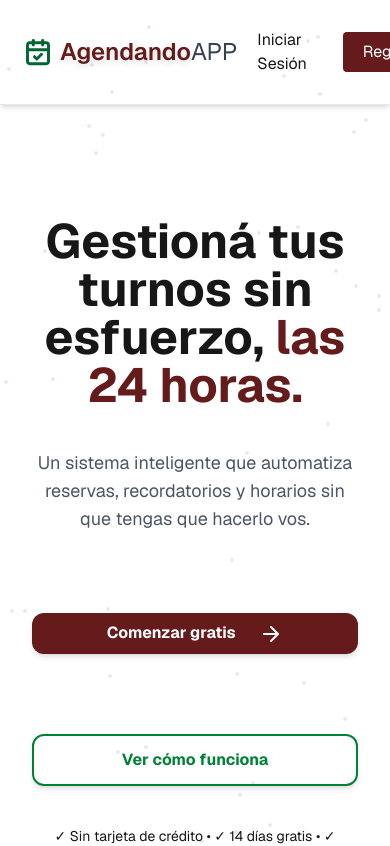
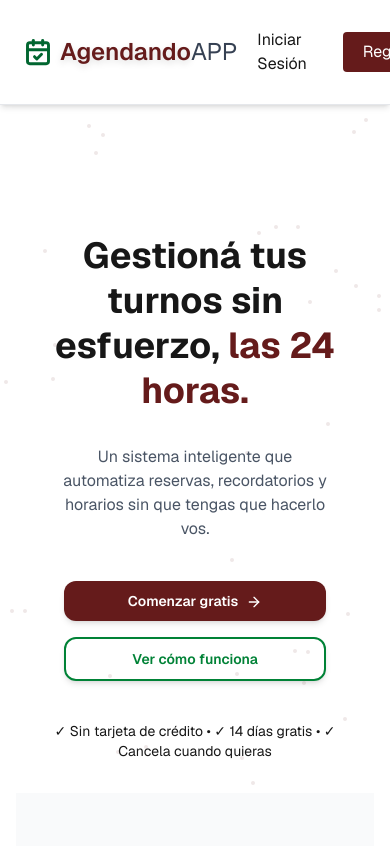
Before and after one commit to alanVelazquez14/agendando-app, a Next.js app in the folder client/: page / in a window 390 px wide. Shown: the top 846 px of the page. Built offline with nearby package versions, Linux system fonts and the light colour scheme.

Commit message:
feat: modificaciones responsives

```diff
--- a/client/src/app/clientes/page.tsx
+++ b/client/src/app/clientes/page.tsx
@@ -27,7 +27,7 @@ const clientes = [
 export default function ClientesPage() {
   return (
     <div className="flex flex-col items-center justify-between p-8 md:p-24 bg-background transition-colors duration-300 bg-gray-50">
-      <h1 className="text-5xl font-bold mb-6">Clientes Satisfechos</h1>
+      <h1 className="text-5xl font-bold mb-6 text-center">Clientes Satisfechos</h1>
       <p className="text-lg max-w-3xl text-center text-gray-600">
         Profesionales que confían en{" "}
         <span className="font-semibold text-[#651B1B]/80">AgendandoAPP</span>{" "}
--- a/client/src/app/page.tsx
+++ b/client/src/app/page.tsx
@@ -8,48 +8,64 @@ import CallToActionPage from "./call-to-action/page";
 export default function Home() {
   return (
     <>
-      <main className="flex flex-col items-center justify-between p-8 md:p-24 bg-background transition-colors duration-300">
+      <main className="flex flex-col items-center justify-between p-8 md:p-24 bg-background transition-colors duration-300 overflow-x-hidden">
+        {/* Fondo partículas */}
         <div className="absolute inset-0 -z-10">
           <Particles />
         </div>
-        <div className="space-y-10 text-center max-w-4xl">
+
+        {/* Contenedor principal con padding para mobile */}
+        <div className="space-y-10 text-center w-full max-w-4xl px-4 md:px-0">
           <div>
-            <h1 className="font-bold text-5xl md:text-6xl lg:text-7xl text-foreground mb-10 mt-20">
-              Gestioná tus turnos sin esfuerzo, {""}
+            <h1 className="font-bold text-4xl sm:text-5xl md:text-6xl lg:text-7xl text-foreground mb-8 mt-24 leading-tight">
+              Gestioná tus turnos sin esfuerzo,{" "}
               <span className="text-[#651B1B] dark:text-[#9A2C2C]">
                 las 24 horas.
               </span>
             </h1>
 
-            <p className="text-lg md:text-xl max-w-2xl text-center mx-auto mb-10 text-gray-600">
-              Un sistema inteligente que automatiza reservas, recordatorios y horarios sin que tengas que hacerlo vos.
+            <p className="text-base sm:text-lg md:text-xl max-w-xl text-center mx-auto mb-10 text-gray-600 px-2">
+              Un sistema inteligente que automatiza reservas, recordatorios y
+              horarios sin que tengas que hacerlo vos.
             </p>
           </div>
 
-          <div className="flex flex-col sm:flex-row gap-20 justify-center mt-20">
-            <button className="bg-[#651B1B] dark:bg-[#9A2C2C] text-white px-5 py-2 rounded-xl font-bold shadow-md hover:bg-[#651B1B]/90 dark:hover:bg-[#9A2C2C]/90 transition-all duration-300 transform hover:-translate-y-0.5 focus:ring-4 focus:ring-[#651B1B]/50 dark:focus:ring-[#9A2C2C]/50">
-              Comenzar gratis <ArrowRight className="inline-block ml-5" />
+          {/* Botones responsivos */}
+          <div className="flex flex-col sm:flex-row gap-4 sm:gap-10 justify-center mt-8 w-full px-4">
+            <button className="bg-[#651B1B] dark:bg-[#9A2C2C] text-white px-4 py-2.5 sm:px-6 sm:py-3 rounded-xl font-semibold sm:font-bold shadow-md hover:bg-[#651B1B]/90 dark:hover:bg-[#9A2C2C]/90 transition-all duration-300 transform hover:-translate-y-0.5 focus:ring-4 focus:ring-[#651B1B]/50 dark:focus:ring-[#9A2C2C]/50 w-full sm:w-auto text-sm sm:text-base">
+              Comenzar gratis
+              <ArrowRight className="inline-block ml-2 sm:ml-3 h-4 w-4 sm:h-5 sm:w-5" />
             </button>
-            <a href="#como-funciona" className="px-8 py-3 rounded-xl border-2 border-green-700 text-green-700 font-bold hover:bg-green-700 hover:text-white shadow-md transition-all duration-300 transform hover:-translate-y-0.5 focus:ring-4">
+
+            <a
+              href="#como-funciona"
+              className="px-4 py-2.5 sm:px-6 sm:py-3 rounded-xl border-2 border-green-700 text-green-700 font-semibold sm:font-bold  hover:bg-green-700 hover:text-white shadow-md transition-all duration-300 transform hover:-translate-y-0.5 focus:ring-4 w-full sm:w-auto text-center text-sm sm:text-bas"
+            >
               Ver cómo funciona
             </a>
           </div>
-          <div className="text-sm text-muted-foreground">
+
+          <div className="text-sm text-muted-foreground mt-4">
             ✓ Sin tarjeta de crédito • ✓ 14 días gratis • ✓ Cancela cuando
             quieras
           </div>
         </div>
       </main>
-      <section id="beneficios">
+
+      {/* Secciones */}
+      <section id="beneficios" className="px-4 md:px-0">
         <BeneficioPage />
       </section>
-      <section id="como-funciona">
+
+      <section id="como-funciona" className="px-4 md:px-0">
         <ComoFuncionaPage />
       </section>
-      <section>
+
+      <section className="px-4 md:px-0">
         <ClientesPage />
       </section>
-      <section>
+
+      <section className="px-4 md:px-0">
         <CallToActionPage />
       </section>
     </>
--- a/client/src/components/navbar/Navbar.tsx
+++ b/client/src/components/navbar/Navbar.tsx
@@ -31,7 +31,7 @@ export default function ThemeToggle() {
 
 export const Navbar = () => {
   return (
-    <nav className="bg-background text-foreground shadow-md transition-colors duration-300 sticky top-0 z-10 border-b border-gray-200 p-2">
+    <nav className="bg-white text-foreground shadow-md transition-colors duration-300 sticky top-0 z-100 border-b border-gray-200 p-2">
       <div className="flex items-center justify-around mx-auto px-4 py-3">
         <Logo />
 
```
